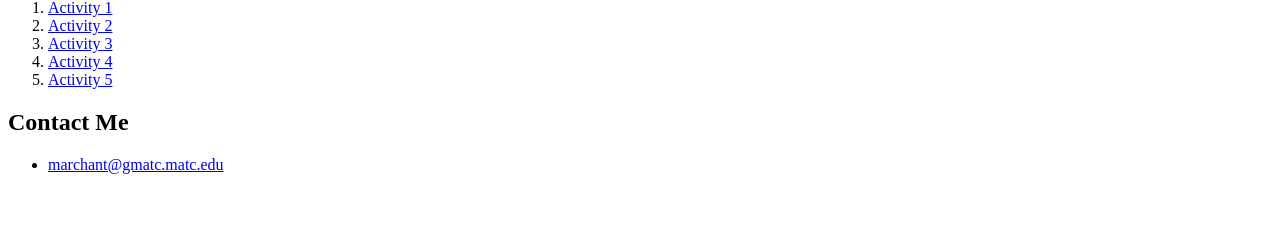
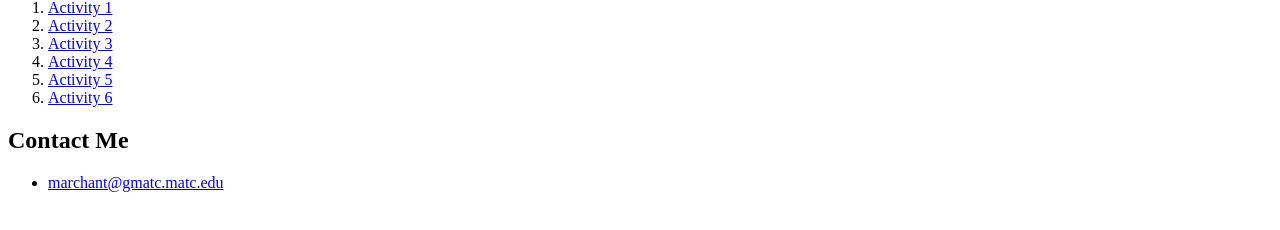
Before and after one commit to itdev160-sp2020/tim-marchant, a plain HTML site: page index.html in a window 1280 px wide. Shown: the part 150-380 px from the top of the page. Drawn offline with Linux system fonts and the light colour scheme.

Commit message:
Add homework link

```diff
--- a/index.html
+++ b/index.html
@@ -14,6 +14,7 @@
         <li><a href="activity-3/index.html">Activity 3</a></li>
         <li><a href="activity-4/index.html">Activity 4</a></li>
         <li><a href="activity-5/index.html">Activity 5</a></li>
+        <li><a href="activity-6/index.html">Activity 6</a></li>
     </ol>
     <h2>Contact Me</h2>
     <ul>
```
